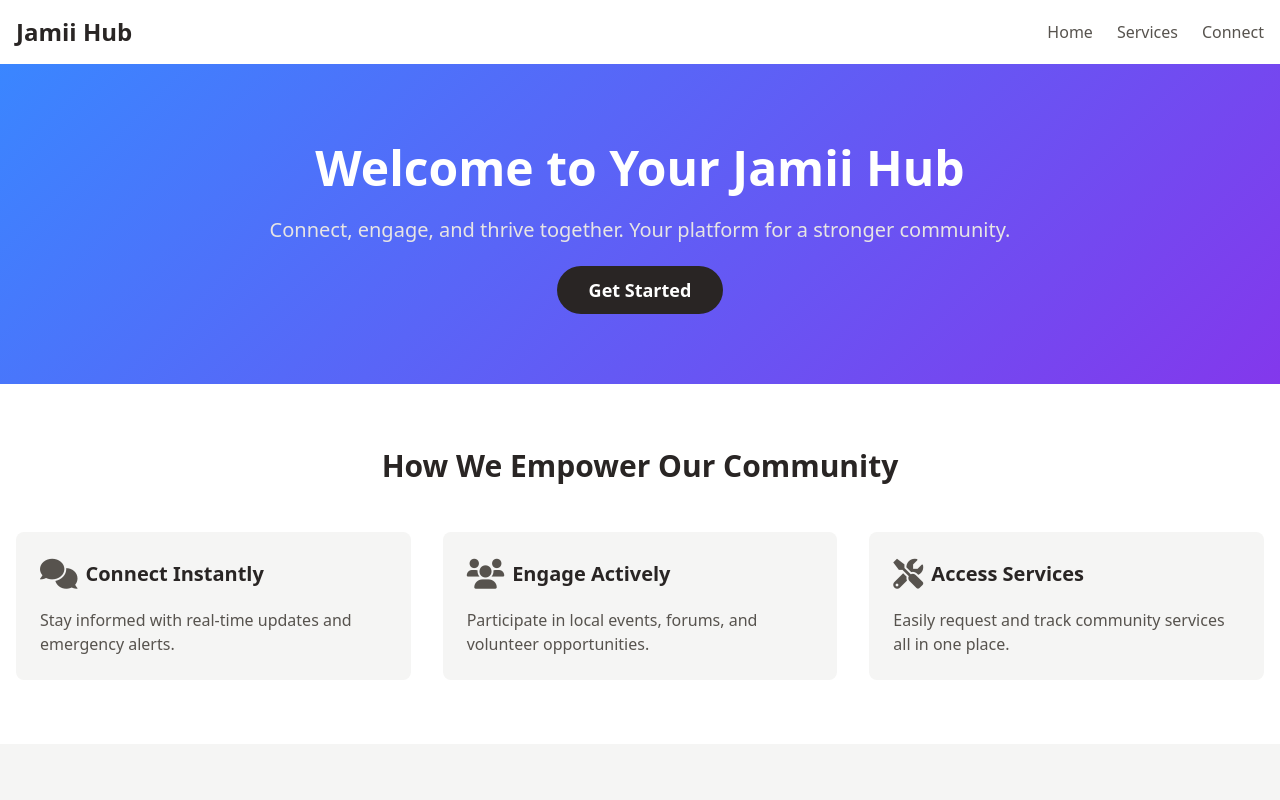
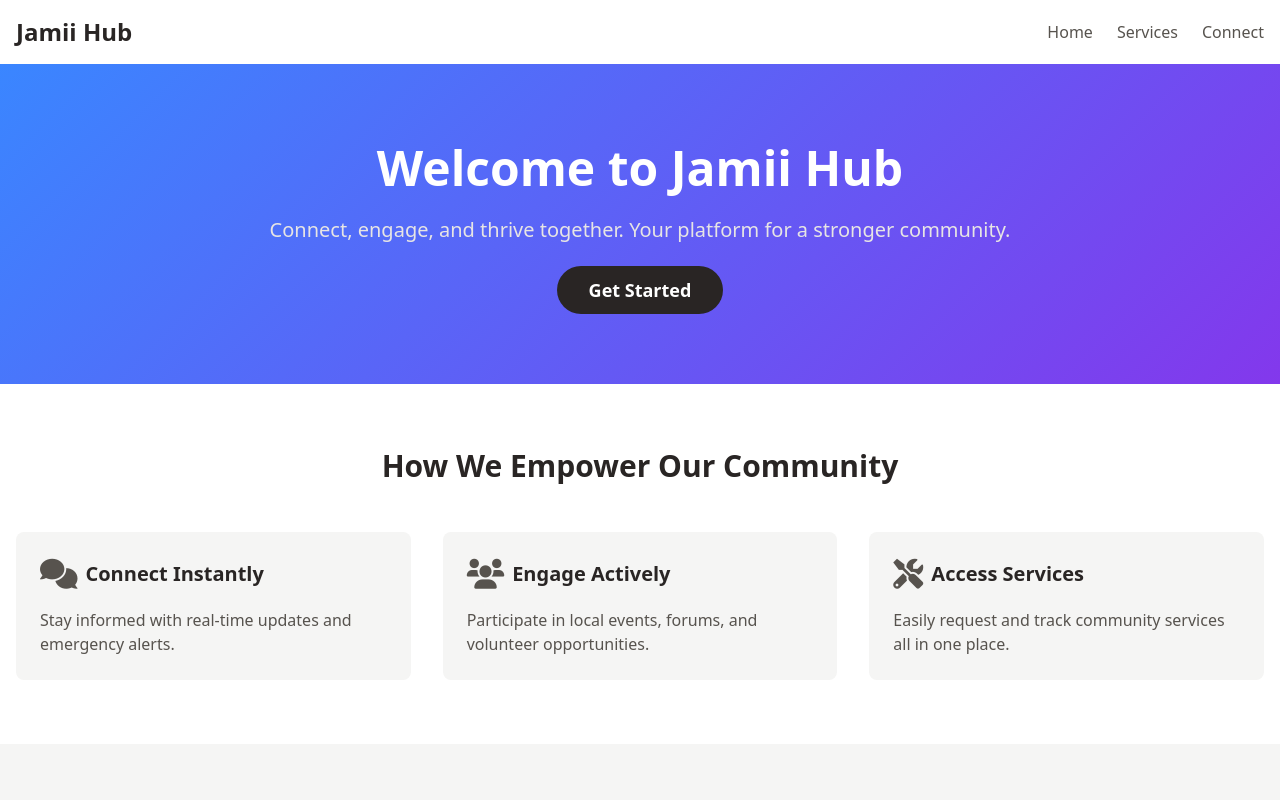
Before and after one commit to stephen-njiu/jamiihub, a plain HTML site: page index.html in a window 1280 px wide. Shown: the top 800 px of the page. Drawn offline with nearby package versions, Linux system fonts and the light colour scheme.

Commit message:
Update index.html

```diff
--- a/index.html
+++ b/index.html
@@ -92,7 +92,7 @@
     <main>
         <section class="gradient-bg py-20">
             <div class="container mx-auto px-4 text-center">
-                <h1 class="text-4xl md:text-5xl font-bold text-white mb-6">Welcome to Your Jamii Hub</h1>
+                <h1 class="text-4xl md:text-5xl font-bold text-white mb-6">Welcome to Jamii Hub</h1>
                 <p class="text-xl text-warmGray-200 mb-8">Connect, engage, and thrive together. Your platform for a
                     stronger community.</p>
                 <a href="/html/register.html"
```
